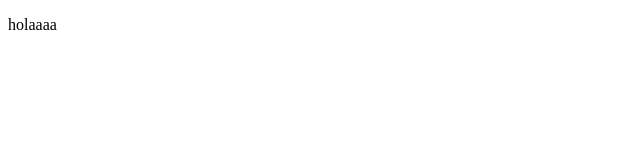
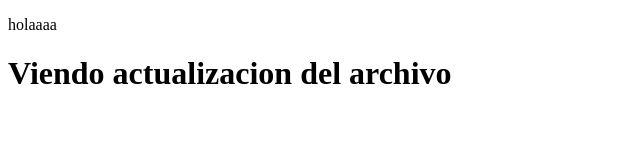
Before and after one commit to jennysr/proyectoDemoCursoPrework, a plain HTML site: page index.html in a window 1280 px wide. Shown: the whole page, without its empty margins (0-640 px from the left). Drawn offline with Linux system fonts and the light colour scheme.

Commit message:
agregamos etiqueta h1

```diff
--- a/index.html
+++ b/index.html
@@ -8,5 +8,6 @@
 </head>
 <body>
     <p>holaaaa</p>
+    <h1>Viendo actualizacion del archivo</h1>
 </body>
 </html>
```
